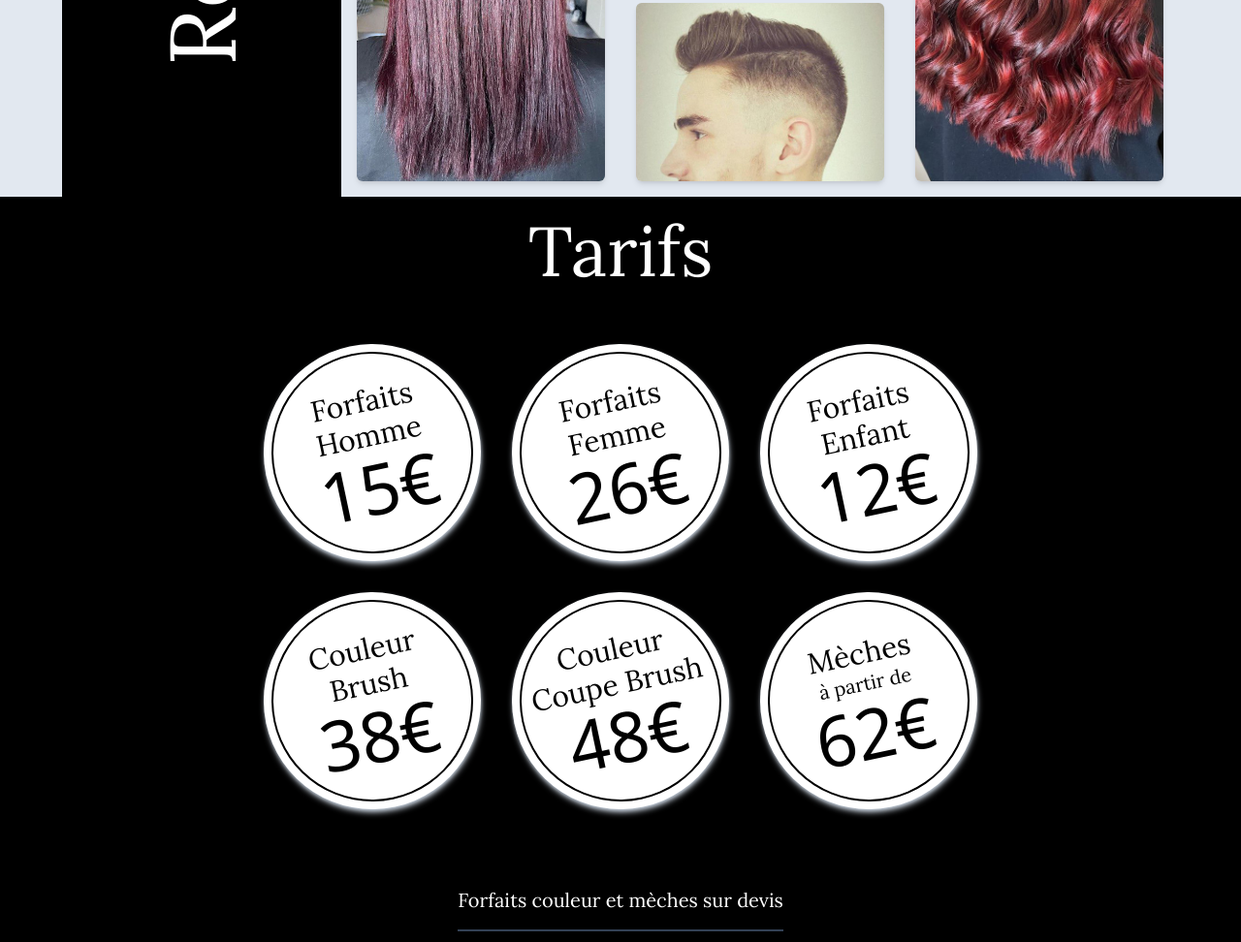
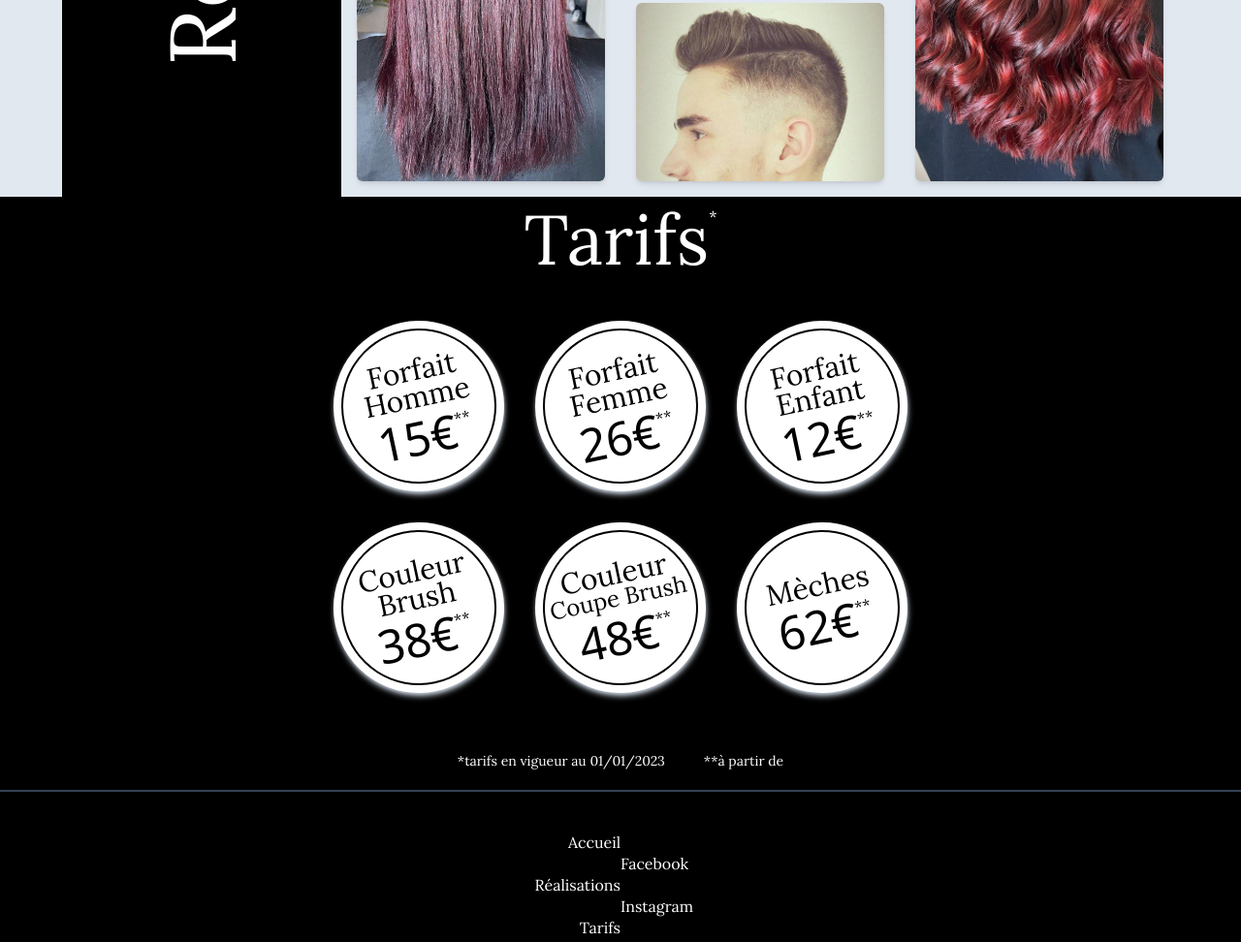
Before and after one commit to xakaz/sabrina-coiffure-a-domicile, a website: page index.html in a window 1280 px wide. Shown: the part 1397-2369 px from the top of the page at 97% size. Drawn offline with Linux system fonts and the light colour scheme; a web font is replaced by a local one.

Commit message:
fix prices sizes

```diff
--- a/index.html
+++ b/index.html
@@ -15,11 +15,11 @@
 
 <body class="bg-black h-screen w-screen">
   <!--  HEADER & NAVBAR-->
-  <header id="home" class="w-full h-36 sm:h-48 lg:h-1/4 bg-slate-100 flex border-b-2 border-slate-900">
+  <header id="home" class="w-full h-36 sm:h-40 lg:h-1/4 bg-slate-100 flex border-b-2 border-slate-900">
     <div class="relative w-full h-full text-center md:w-2/3">
-      <div class="p-4">
-        <h1 class="text-5xl sm:text-7xl">SABRINA</h1>
-        <p class="text-xl sm:text-3xl tracking-widest">Coiffure à Domicile</p>
+      <div class="h-3/4 flex flex-col justify-center">
+        <h1 class="text-3xl sm:text-5xl">SABRINA</h1>
+        <p class="sm:text-xl tracking-widest">Coiffure à Domicile</p>
       </div>
       <nav
         class="w-full bg-zinc-900 py-2 absolute bottom-0 px-12 lg:px-24 flex items-center justify-evenly text-sm font-medium text-slate-200 sm:text-base md:text-lg lg:text-xl">
@@ -178,76 +178,111 @@
 
   <!--  TARIFS -->
   <section id="prices" class="h-fit w-screen flex flex-col justify-around items-center text-white">
-    <h2 class="text-7xl p-5">Tarifs</h2>
+    <div class="flex">
+      <h2 class="text-7xl py-2">Tarifs</h2>
+      <p class="py-2">*</p>
+    </div>
 
     <div
-      class="w-full h-full max-w-sm flex flex-wrap items-center justify-center gap-8 text-black md:max-w-xl lg:max-w-4xl lg:my-10">
+      class="w-full h-full max-w-sm flex flex-wrap items-center justify-center gap-8 text-black md:max-w-xl lg:max-w-3xl lg:my-10">
       <!--  FORFAIT HOMME-->
-      <div class="w-40 lg:w-56 h-40 lg:h-56 rounded-full bg-white p-2 -rotate-12 shadow-slate-300 shadow-md">
+      <div class="w-40 lg:w-44 h-40 lg:h-44 rounded-full bg-white p-2 -rotate-12 shadow-slate-300 shadow-md">
         <div class="w-full h-full bg-black rounded-full p-[2px]">
           <div class="w-full h-full bg-white rounded-full flex flex-col items-center justify-center">
-            <p class="text-2xl lg:text-3xl">Forfaits</p>
+            <div class="-space-y-2 text-center">
+              <p class="text-2xl lg:text-3xl">Forfait</p>
               <p class="text-2xl lg:text-3xl">Homme</p>
-            <p class="text-5xl lg:text-7xl font-sans font-medium">15€</p>
+            </div>
+            <div class="flex">
+              <p class="text-xl lg:text-5xl font-sans font-medium">15€</p>
+              <p>**</p>
+            </div>
           </div>
         </div>
       </div>
       <!--  FORFAIT FEMME-->
-      <div class="w-40 lg:w-56 h-40 lg:h-56 rounded-full bg-white p-2 -rotate-12 shadow-slate-300 shadow-md">
+      <div class="w-40 lg:w-44 h-40 lg:h-44 rounded-full bg-white p-2 -rotate-12 shadow-slate-300 shadow-md">
         <div class="w-full h-full bg-black rounded-full p-[2px]">
           <div class="w-full h-full bg-white rounded-full flex flex-col items-center justify-center">
-            <p class="text-2xl lg:text-3xl">Forfaits</p>
+            <div class="-space-y-2 text-center">
+              <p class="text-2xl lg:text-3xl">Forfait</p>
               <p class="text-2xl lg:text-3xl">Femme</p>
-            <p class="text-5xl lg:text-7xl font-sans font-medium">26€</p>
+            </div>
+            <div class="flex">
+              <p class="text-xl lg:text-5xl font-sans font-medium">26€</p>
+<p>**</p>
+            </div>
           </div>
         </div>
       </div>
       <!--  FORFAIT ENFANT-->
-      <div class="w-40 lg:w-56 h-40 lg:h-56 rounded-full bg-white p-2 -rotate-12 shadow-slate-300 shadow-md">
+      <div class="w-40 lg:w-44 h-40 lg:h-44 rounded-full bg-white p-2 -rotate-12 shadow-slate-300 shadow-md">
         <div class="w-full h-full bg-black rounded-full p-[2px]">
           <div class="w-full h-full bg-white rounded-full flex flex-col items-center justify-center">
-            <p class="text-2xl lg:text-3xl">Forfaits</p>
+            <div class="-space-y-2 text-center">
+              <p class="text-2xl lg:text-3xl">Forfait</p>
               <p class="text-2xl lg:text-3xl">Enfant</p>
-            <p class="text-5xl lg:text-7xl font-sans font-medium">12€</p>
+            </div>
+            <div class="flex">
+              <p class="text-xl lg:text-5xl font-sans font-medium">12€</p>
+              <p>**</p>
+            </div>
           </div>
         </div>
       </div>
       <!--  COULEUR BRUSH -->
-      <div class="w-40 lg:w-56 h-40 lg:h-56 rounded-full bg-white p-2 -rotate-12 shadow-slate-300 shadow-md">
+      <div class="w-40 lg:w-44 h-40 lg:h-44 rounded-full bg-white p-2 -rotate-12 shadow-slate-300 shadow-md">
         <div class="w-full h-full bg-black rounded-full p-[2px]">
           <div class="w-full h-full bg-white rounded-full flex flex-col items-center justify-center">
+            <div class="-space-y-2 text-center">
               <p class="text-2xl lg:text-3xl">Couleur</p>
               <p class="text-2xl lg:text-3xl">Brush</p>
-            <p class="text-5xl lg:text-7xl font-sans font-medium">38€</p>
+            </div>
+            <div class="flex">
+              <p class="text-xl lg:text-5xl font-sans font-medium">38€</p>
+<p>**</p>
+            </div>
           </div>
         </div>
       </div>
       <!--  COULEUR COUPE BRUSH -->
-      <div class="w-40 lg:w-56 h-40 lg:h-56 rounded-full bg-white p-2 -rotate-12 shadow-slate-300 shadow-md">
+      <div class="w-40 lg:w-44 h-40 lg:h-44 rounded-full bg-white p-2 -rotate-12 shadow-slate-300 shadow-md">
         <div class="w-full h-full bg-black rounded-full p-[2px]">
           <div class="w-full h-full bg-white rounded-full flex flex-col items-center justify-center">
+            <div class="-space-y-2 text-center">
               <p class="text-2xl lg:text-3xl">Couleur</p>
-            <p class="text-xl lg:text-3xl">Coupe Brush</p>
-            <p class="text-5xl lg:text-7xl font-sans font-medium">48€</p>
+              <p class="text-xl lg:text-2xl">Coupe Brush</p>
+            </div>
+            <div class="flex">
+              <p class="text-xl lg:text-5xl font-sans font-medium">48€</p>
+              <p>**</p>
+            </div>
           </div>
         </div>
       </div>
       <!--  MECHES -->
-      <div class="w-40 lg:w-56 h-40 lg:h-56 rounded-full bg-white p-2 -rotate-12 shadow-slate-300 shadow-md">
+      <div class="w-40 lg:w-44 h-40 lg:h-44 rounded-full bg-white p-2 -rotate-12 shadow-slate-300 shadow-md">
         <div class="w-full h-full bg-black rounded-full p-[2px]">
           <div class="w-full h-full bg-white rounded-full flex flex-col items-center justify-center">
             <p class="text-2xl lg:text-3xl">Mèches</p>
-            <p class="text-base lg:text-xl">à partir de </p>
-            <p class="text-5xl lg:text-7xl font-sans font-medium">62€</p>
+            <div class="flex">
+              <p class="text-xl lg:text-5xl font-sans font-medium">62€</p>
+              <p>**</p>
+            </div>
           </div>
         </div>
       </div>
     </div>
 
+    <!--
       <p class="mt-10 text-xl lg:border-b-2 pb-4 border-slate-700">
         Forfaits couleur et mèches sur devis
       </p>
+    -->
+    <div class="flex">
       <p class="text-sm m-5">*tarifs en vigueur au 01/01/2023</p>
+      <p class="text-sm m-5">**à partir de</p>
+    </div>
   </section>
 
   <!--  FOOTER -->
```
Also changed, not shown: dist/output.css. Lines whose indentation alone changed are shown as unchanged.
